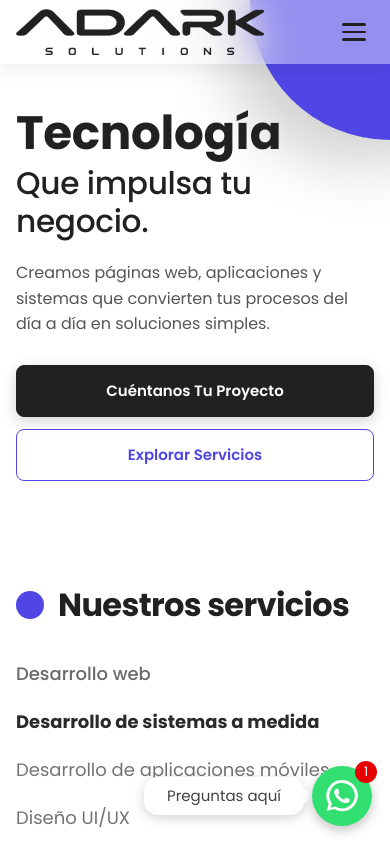
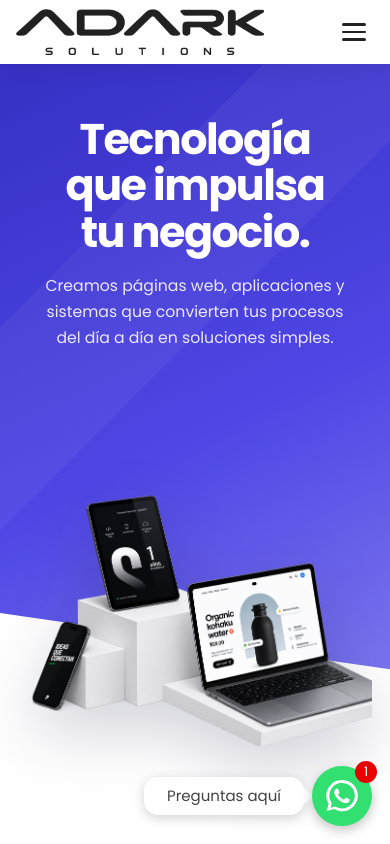
Before and after one commit to KevinMoreSandoval/adarksolutions, a Next.js app: page / in a window 390 px wide. Shown: the top 844 px of the page. Built offline with nearby package versions, Linux system fonts and the light colour scheme.

Commit message:
feat: redesign hero and remove decorative circle

```diff
--- a/src/app/page.module.css
+++ b/src/app/page.module.css
@@ -7,74 +7,3 @@
   overflow-x: hidden;
   background-color: var(--color-white);
 }
-.decorativeCircle {
-  position: absolute;
-  top: 0;
-  right: 0;
-  width: 720px;
-  height: 720px;
-  border-radius: 50%;
-  transform: translate(50%, -50%);
-  background-color: var(--color-primary, #4F46E5);
-  box-shadow: -30px 25px 60px rgba(0, 0, 0, 0.18);
-  pointer-events: none;
-  z-index: 1;
-  transition: width 0.3s ease, height 0.3s ease;
-  will-change: transform, opacity, box-shadow;
-  animation: waveEntrance 1.2s cubic-bezier(0.16, 1, 0.3, 1) forwards;
-}
-
-@keyframes waveEntrance {
-  0% {
-    transform: translate(50%, -50%) scale(0.15);
-    opacity: 0;
-    box-shadow: 0 0 0 rgba(0, 0, 0, 0);
-  }
-  50% {
-    transform: translate(50%, -50%) scale(1.05);
-    opacity: 0.95;
-    box-shadow: -15px 12px 30px rgba(0, 0, 0, 0.1);
-  }
-  75% {
-    transform: translate(50%, -50%) scale(0.98);
-    opacity: 1;
-    box-shadow: -25px 20px 50px rgba(0, 0, 0, 0.15);
-  }
-  100% {
-    transform: translate(50%, -50%) scale(1);
-    opacity: 1;
-    box-shadow: -30px 25px 60px rgba(0, 0, 0, 0.18);
-  }
-}
-
-@media (max-width: 1200px) {
-  .decorativeCircle {
-    width: clamp(540px, 48vw, 680px);
-    height: clamp(540px, 48vw, 680px);
-  }
-}
-
-@media (max-width: 868px) {
-  .decorativeCircle {
-    width: clamp(380px, 55vw, 500px);
-    height: clamp(380px, 55vw, 500px);
-    box-shadow: -20px 20px 40px rgba(0, 0, 0, 0.14);
-  }
-}
-
-@media (max-width: 480px) {
-  .decorativeCircle {
-    width: clamp(280px, 70vw, 360px);
-    height: clamp(280px, 70vw, 360px);
-    box-shadow: -15px 15px 30px rgba(0, 0, 0, 0.12);
-  }
-}
-
-@media (prefers-reduced-motion: reduce) {
-  .decorativeCircle {
-    animation: none !important;
-    transform: translate(50%, -50%) scale(1) !important;
-    opacity: 1 !important;
-    box-shadow: -30px 25px 60px rgba(0, 0, 0, 0.18) !important;
-  }
-}
--- a/src/app/page.tsx
+++ b/src/app/page.tsx
@@ -13,7 +13,6 @@ import styles from "./page.module.css";
 const App = () => {
   return (
     <div className={styles.pageContainer}>
-      <div className={styles.decorativeCircle} aria-hidden="true" />
       <DSANavbar />
       <HeroScreen />
       <ServicesScreen />
--- a/src/screens/hero/hero.module.css
+++ b/src/screens/hero/hero.module.css
@@ -1,197 +1,144 @@
-
 .heroSection {
   position: relative;
+  isolation: isolate;
   width: 100%;
-  min-height: calc(100svh - var(--navbar-height, 0px));
+  height: calc(100svh - var(--navbar-height, 76px));
   display: flex;
-  align-items: center;
-  background-color: transparent;
-  z-index: 2;
-  padding: clamp(40px, 6vh, 80px) 0;
+  align-items: flex-start;
+  overflow: hidden;
+  padding: clamp(56px, 8vh, 92px) 0 0;
+  background: var(--color-white, #fff);
+}
+
+.heroBackdrop {
+  position: absolute;
+  z-index: -1;
+  inset: 0 0 auto;
+  height: 88%;
+  background:
+    linear-gradient(135deg, transparent 0 26%, rgba(255, 255, 255, 0.045) 26% 46%, transparent 46%),
+    linear-gradient(155deg, var(--color-primary-dark, #3730c4), var(--color-primary, #4f46e5) 58%, var(--color-secondary, #7c77ee));
+  clip-path: polygon(0 0, 100% 0, 100% 96%, 0 76%);
 }
 
 .container {
   width: 100%;
+  height: 100%;
   max-width: 1320px;
   margin: 0 auto;
   padding: 0 48px;
   display: flex;
+  flex-direction: column;
   align-items: center;
   position: relative;
 }
 
 .textContent {
-  max-width: 580px;
+  max-width: 800px;
   display: flex;
   flex-direction: column;
-  z-index: 2;
+  align-items: center;
+  text-align: center;
+  z-index: 1;
+  flex-shrink: 0;
 }
 
-.titleWrapper {
-  display: flex;
-  flex-direction: column;
-  letter-spacing: -0.02em;
-}
-
-.titlePrimary {
-  font-size: clamp(3.2rem, 5.8vw, 4.8rem) !important;
+.title {
+  max-width: 800px;
+  font-size: clamp(2.6rem, 5.8vw, 4.75rem) !important;
   font-weight: 700 !important;
-  line-height: 1.05 !important;
-  margin-bottom: 8px !important;
-  color: var(--color-black, #212121) !important;
-}
-
-.titleSecondary {
-  font-size: clamp(1.8rem, 4vw, 3.2rem) !important;
-  font-weight: 500 !important;
-  line-height: 1.15 !important;
-  color: var(--color-black, #212121) !important;
-  max-width: 100%;
-  overflow-wrap: anywhere;
-}
-
-/* ── Typewriter cursor parpadeante ── */
-.typewriter::after {
-  content: "|";
-  display: inline-block;
-  color: var(--color-primary, #4F46E5);
-  margin-left: 2px;
-  animation: blink 0.75s step-start infinite;
-}
-
-/* Al terminar de escribir, se elimina el cursor */
-.typewriter.cursorDone::after {
-  display: none;
-}
-
-@keyframes blink {
-  0%, 100% { opacity: 1; }
-  50%       { opacity: 0; }
+  line-height: 1.08 !important;
+  letter-spacing: -0.035em;
+  color: var(--color-white, #fff) !important;
+  text-wrap: balance;
 }
 
 .description {
-  font-size: clamp(1rem, 1.15vw, 1.125rem) !important;
+  max-width: 620px;
+  margin-top: 22px !important;
+  margin-bottom: 26px !important;
+  color: rgba(255, 255, 255, 0.88) !important;
+  font-size: clamp(1rem, 1.25vw, 1.125rem) !important;
   font-weight: 400 !important;
-  line-height: 1.6 !important;
-  color: #555555 !important;
-  max-width: 460px;
-  margin-top: 28px !important;
-  margin-bottom: 36px !important;
+  line-height: 1.65 !important;
+  text-wrap: balance;
 }
 
-.buttonGroup {
+.imageStage {
+  position: relative;
+  flex: 1;
+  min-height: 0;
+  width: min(100%, 1040px);
+  margin: clamp(24px, 5vh, 48px) auto 0;
   display: flex;
   align-items: center;
-  gap: 16px;
-  flex-wrap: wrap;
-  max-width: 100%;
+  justify-content: center;
 }
 
-.primaryBtn {
-  font-size: 15px !important;
-  font-weight: 600 !important;
-  border-radius: 8px !important;
-  height: 52px !important;
-  padding: 0 28px !important;
-  box-shadow: 0 4px 14px rgba(33, 33, 33, 0.2);
-  transition: transform 0.2s ease, box-shadow 0.2s ease, filter 0.2s ease !important;
-}
-
-.primaryBtn:hover {
-  transform: translateY(-2px);
-  box-shadow: 0 6px 20px rgba(33, 33, 33, 0.3);
-}
-
-.secondaryBtn {
-  font-size: 15px !important;
-  font-weight: 600 !important;
-  border-radius: 8px !important;
-  border-width: 1.5px !important;
-  height: 52px !important;
-  padding: 0 28px !important;
-  transition: transform 0.2s ease, background-color 0.2s ease, color 0.2s ease !important;
-}
-
-.secondaryBtn:hover {
-  transform: translateY(-2px);
-  background-color: var(--color-primary, #4F46E5) !important;
-  color: #ffffff !important;
-}
-
-@media (max-width: 1080px) {
-  .container {
-    padding: 0 32px;
-  }
-
-  .textContent {
-    max-width: 500px;
-  }
+.mockup {
+  display: block;
+  width: auto;
+  height: auto;
+  max-width: 100%;
+  max-height: 100%;
+  object-fit: contain;
+  filter: drop-shadow(0 24px 32px rgba(27, 25, 70, 0.2));
 }
 
 @media (max-width: 868px) {
   .heroSection {
-    min-height: auto;
-    padding: 56px 0 64px;
+    height: calc(100svh - 64px);
+    padding-top: 68px;
+  }
+
+  .heroBackdrop {
+    height: 84%;
+    clip-path: polygon(0 0, 100% 0, 100% 96%, 0 83%);
   }
 
   .container {
-    padding: 0 20px;
+    padding: 0 28px;
   }
 
-  .textContent {
-    max-width: 100%;
+  .title {
+    max-width: 680px;
+    font-size: clamp(2.5rem, 7.5vw, 4rem) !important;
   }
 
-  .titlePrimary {
-    font-size: clamp(2.75rem, 8vw, 4.8rem) !important;
-  }
-
-  .titleSecondary {
-    font-size: clamp(1.8rem, 6vw, 3rem) !important;
-  }
-
-  .description {
-    margin-top: 20px !important;
-    margin-bottom: 28px !important;
+  .imageStage {
+    width: min(100%, 900px);
   }
 }
 
 @media (max-width: 600px) {
-  .container {
-    padding: 0 16px;
+  .heroSection {
+    height: calc(100svh - 64px);
+    padding-top: 52px;
+    padding-bottom: 12px;
   }
 
-  .heroSection {
-    padding: 44px 0 52px;
+  .heroBackdrop {
+    height: 80%;
+    clip-path: polygon(0 0, 100% 0, 100% 97%, 0 88%);
   }
 
-  .titlePrimary {
-    font-size: clamp(2.5rem, 12vw, 3.5rem) !important;
+  .container {
+    padding: 0 18px;
   }
 
-  .titleSecondary {
-    font-size: clamp(1.65rem, 8vw, 2.35rem) !important;
-    line-height: 1.2 !important;
+  .title {
+    font-size: clamp(2.35rem, 11vw, 3.4rem) !important;
   }
 
   .description {
-    font-size: 1rem !important;
+    max-width: 430px;
+    margin-top: 18px !important;
+    margin-bottom: 24px !important;
+    font-size: 0.98rem !important;
   }
 
-  .buttonGroup {
-    flex-direction: column;
-    align-items: stretch;
+  .imageStage {
     width: 100%;
-    gap: 12px;
-  }
-
-  .primaryBtn,
-  .secondaryBtn {
-    width: 100%;
-    min-height: 52px !important;
-    height: auto !important;
-    padding: 12px 16px !important;
-    white-space: normal;
-    text-align: center;
+    margin-top: 24px;
   }
 }
--- a/src/screens/hero/index.tsx
+++ b/src/screens/hero/index.tsx
@@ -1,88 +1,33 @@
-"use client";
-
-import React, { useEffect, useRef } from "react";
-import { DSAButton, DSAText } from "@/components";
+import Image from "next/image";
+import { DSAText } from "@/components";
 import styles from "./hero.module.css";
 
-const TYPEWRITER_TEXT = "Que impulsa tu negocio.";
-
-const HeroScreen = () => {
-  const typewriterRef = useRef<HTMLSpanElement>(null);
-
-  useEffect(() => {
-    const el = typewriterRef.current;
-    if (!el) return;
-
-    el.textContent = "";
-    let i = 0;
-    const timeout = setTimeout(() => {
-      const interval = setInterval(() => {
-        el.textContent += TYPEWRITER_TEXT[i];
-        i++;
-        if (i >= TYPEWRITER_TEXT.length) {
-          clearInterval(interval);
-
-          el.classList.add(styles.cursorDone);
-        }
-      }, 55);
-      return () => clearInterval(interval);
-    }, 400);
-
-    return () => clearTimeout(timeout);
-  }, []);
-
-  return (
+const HeroScreen = () => (
   <section className={styles.heroSection} id="inicio">
+    <div className={styles.heroBackdrop} aria-hidden="true" />
     <div className={styles.container}>
       <div className={styles.textContent}>
-          <div className={styles.titleWrapper}>
-            <DSAText variant="title" as="h1" className={styles.titlePrimary}>
-              Tecnología
+        <DSAText variant="title" as="h1" className={styles.title}>
+          Tecnología que impulsa tu negocio.
         </DSAText>
-
-            <DSAText
-              variant="subtitle"
-              as="h2"
-              className={styles.titleSecondary}
-            >
-              <span ref={typewriterRef} className={styles.typewriter} />
-            </DSAText>
-          </div>
-
         <DSAText variant="paragraph" className={styles.description}>
           Creamos páginas web, aplicaciones y sistemas que convierten tus
           procesos del día a día en soluciones simples.
         </DSAText>
+      </div>
 
-          <div className={styles.buttonGroup}>
-            <DSAButton
-              label="Cuéntanos Tu Proyecto"
-              variant="solid"
-              size="xl"
-              onClick={() => {
-                document
-                  .querySelector("#contacto")
-                  ?.scrollIntoView({ behavior: "smooth" });
-              }}
-              className={styles.primaryBtn}
+      <div className={styles.imageStage}>
+        <Image
+          src="/assets/img/mockup-hero.png"
+          alt="Vista previa de un sitio web diseñado por ADARK Solutions en una laptop"
+          width={1462}
+          height={1076}
+          priority
+          className={styles.mockup}
         />
-            <DSAButton
-              label="Explorar Servicios"
-              variant="outline"
-              size="xl"
-              color="var(--color-primary, #4F46E5)"
-              onClick={() => {
-                document
-                  .querySelector("#servicios")
-                  ?.scrollIntoView({ behavior: "smooth" });
-              }}
-              className={styles.secondaryBtn}
-            />
-          </div>
       </div>
     </div>
   </section>
 );
-};
 
 export default HeroScreen;
```
Also changed, not shown: public/assets/img/mockup-hero.png (added). Lines whose indentation alone changed are shown as unchanged.
